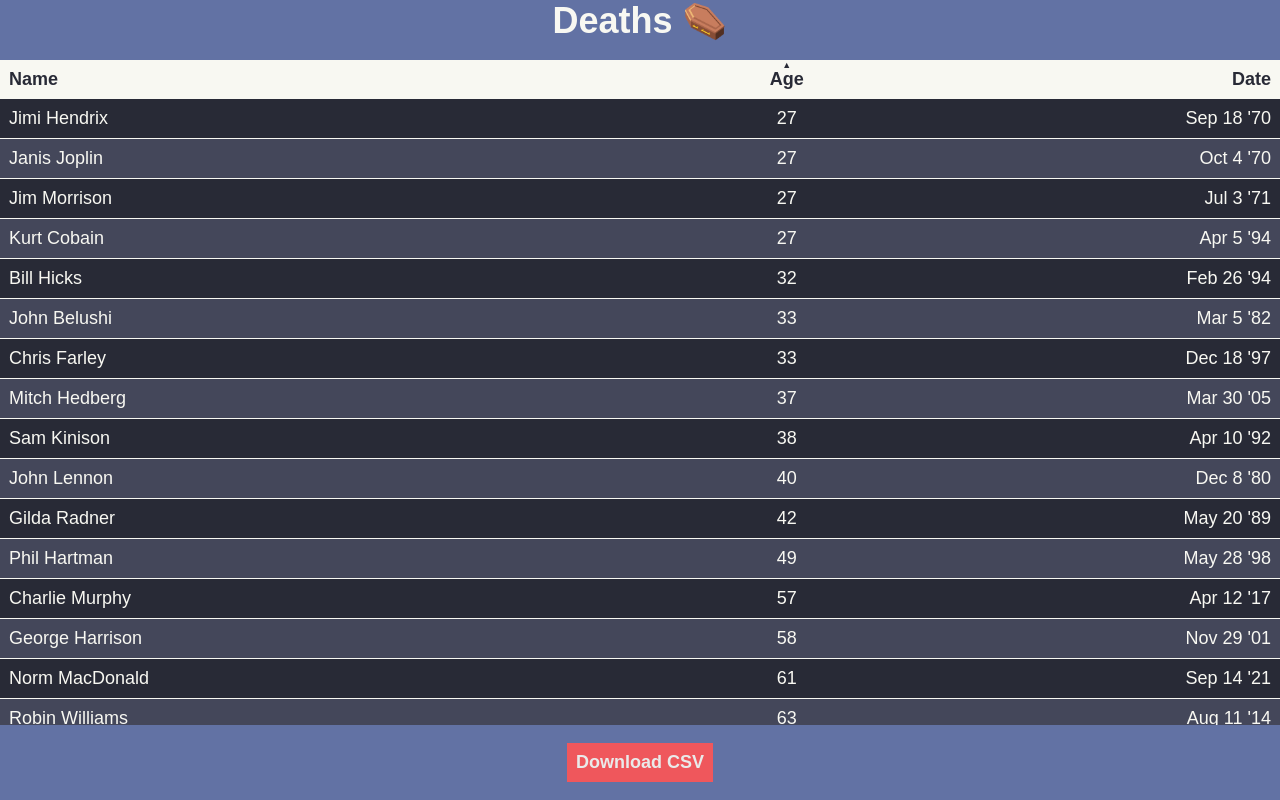
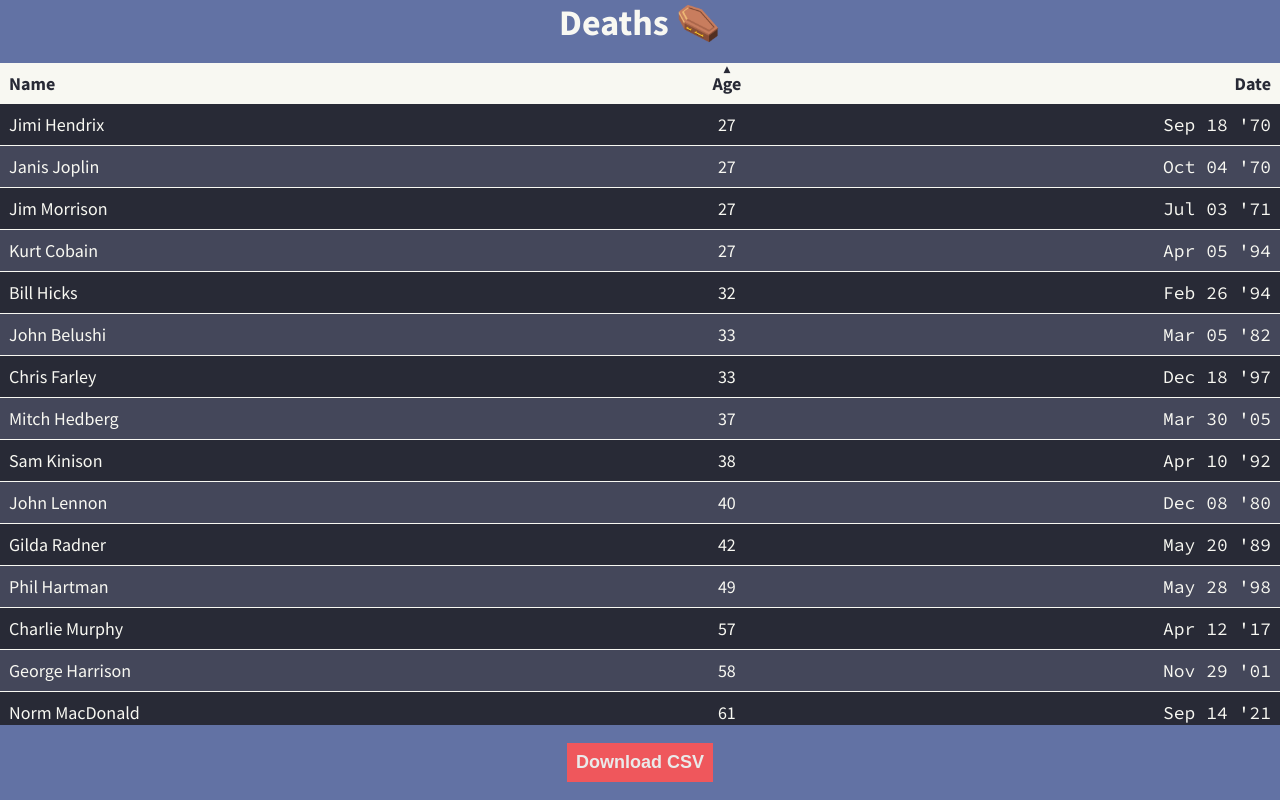
Before and after one commit to braden337/deaths, a Svelte app: page / in a window 1280 px wide. Built offline with nearby package versions, Linux system fonts and the light colour scheme.

Commit message:
add source code/sans pro fonts

```diff
--- a/src/App.svelte
+++ b/src/App.svelte
@@ -43,6 +43,8 @@ async function loadDeaths() {
 {/await}
 
 <style lang="postcss">
+@import url('https://fonts.googleapis.com/css2?family=Source+Code+Pro&family=Source+Sans+Pro:wght@400;700&display=swap');
+
 :global(*) {
   box-sizing: border-box;
   margin: 0;
@@ -51,7 +53,7 @@ async function loadDeaths() {
 
 :global(:root) {
   font-size: 18px;
-  font-family: Arial, Helvetica, sans-serif;
+  font-family: 'Source Sans Pro', Verdana, Arial, Helvetica, sans-serif;
 }
 
 :global(html, body) {
--- a/src/lib/DeathTable.svelte
+++ b/src/lib/DeathTable.svelte
@@ -59,7 +59,7 @@ function sort(col: DeathKey) {
         <tr>
           {#each columns as key}
             {#if key === 'date'}
-              <td>{dayjs(death[key]).format("MMM D 'YY")}</td>
+              <td>{dayjs(death[key]).format("MMM DD 'YY")}</td>
             {:else}
               <td>{death[key]}</td>
             {/if}
@@ -135,6 +135,10 @@ table {
       }
 
       & td {
+        &:nth-of-type(3) {
+          font-family: 'Source Code Pro', 'Lucida Console', Courier, monospace;
+        }
+
         & + td {
           border-left: none;
         }
```
